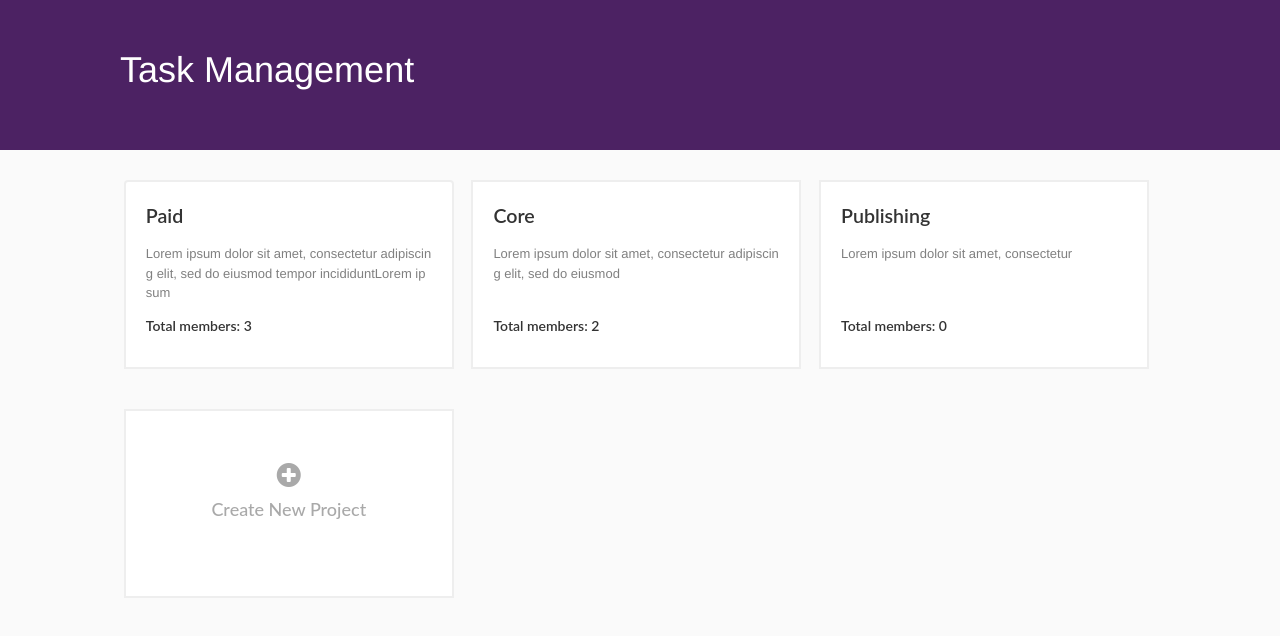
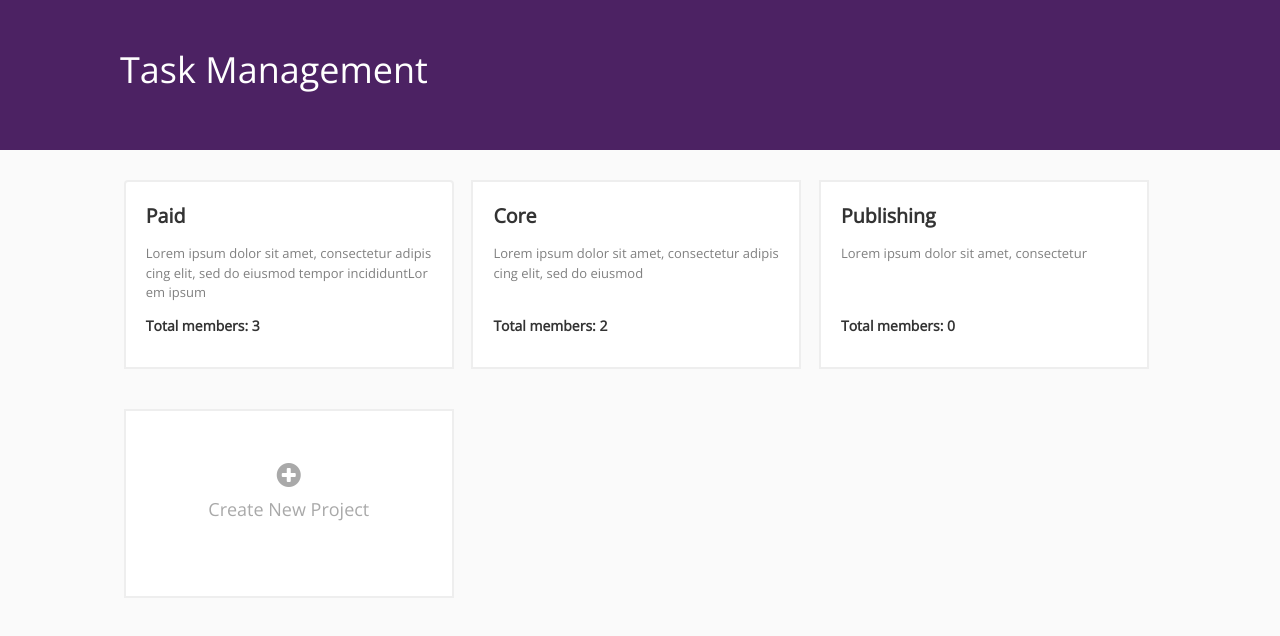
Before and after one commit to zoexiong/angular-task-management, an Angular app: page /projects in a window 1280 px wide. Shown: the top 636 px of the page. Built offline with nearby package versions, Linux system fonts and the light colour scheme; what angular-sortablejs, primeng would draw is missing.

Commit message:
change font

```diff
--- a/src/app/components/project-detail/project-detail.component.html
+++ b/src/app/components/project-detail/project-detail.component.html
@@ -30,7 +30,7 @@
   </div>
 
   <div class="tasks">
-    <div class="task name add-new" (click)="toggleAddMember()">
+    <div class="task name add-new" [ngClass]="{'card-active': addNewMember }" (click)="toggleAddMember()">
       <h4>Add New Member</h4>
     </div>
   </div>
--- a/src/app/components/project-list/project-list.component.css
+++ b/src/app/components/project-list/project-list.component.css
@@ -66,9 +66,6 @@
 
 /*for list items*/
 
-* {
-  font-family: Lato, "Helvetica Neue", Helvetica, Arial, sans-serif;
-}
 
 .card {
   height: 12.5em;
@@ -78,7 +75,6 @@
   display: inline-block;
   vertical-align:top;
   text-align: left;
-  font-family: Lato;
   word-break: break-all;
 }
 
@@ -117,7 +113,6 @@
   height:5.5em;
   margin: 15px 0 0;
   color: gray;
-  font-family: "Helvetica", sans-serif;
   font-weight: 300;
   line-height: 150%;
   font-size: 13px;
--- a/src/index.html
+++ b/src/index.html
@@ -8,6 +8,7 @@
   <script src="https://cdnjs.cloudflare.com/ajax/libs/popper.js/1.11.0/umd/popper.min.js" integrity="sha384-b/U6ypiBEHpOf/4+1nzFpr53nxSS+GLCkfwBdFNTxtclqqenISfwAzpKaMNFNmj4" crossorigin="anonymous"></script>
   <script src="https://maxcdn.bootstrapcdn.com/bootstrap/4.0.0-beta/js/bootstrap.min.js" integrity="sha384-h0AbiXch4ZDo7tp9hKZ4TsHbi047NrKGLO3SEJAg45jXxnGIfYzk4Si90RDIqNm1" crossorigin="anonymous"></script>
   <link rel="stylesheet" href="https://cdnjs.cloudflare.com/ajax/libs/twitter-bootstrap/3.3.7/css/bootstrap.min.css">
+  <link href="https://fonts.googleapis.com/css?family=Open+Sans" rel="stylesheet">
 
   <meta name="viewport" content="width=device-width, initial-scale=1">
   <link rel="icon" type="image/x-icon" href="favicon.ico">
--- a/src/styles.css
+++ b/src/styles.css
@@ -1,5 +1,8 @@
+* {
+  font-family: 'Open Sans', sans-serif;
+}
+
 /*modal*/
-
 .modal {
   display: block;
 }
```
